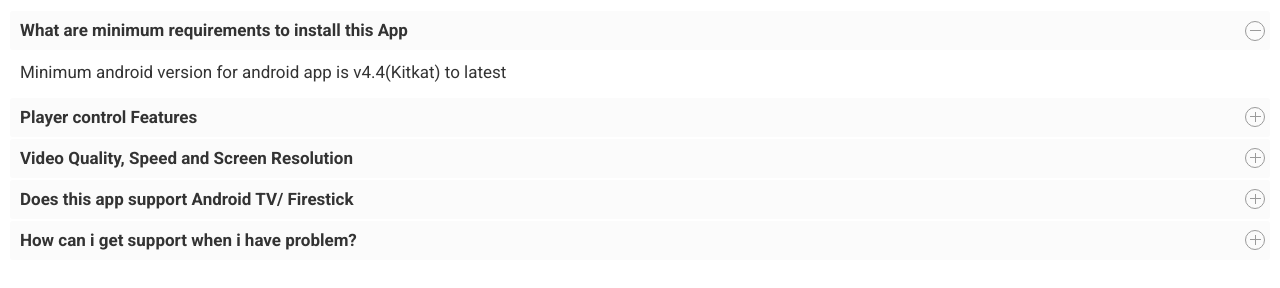
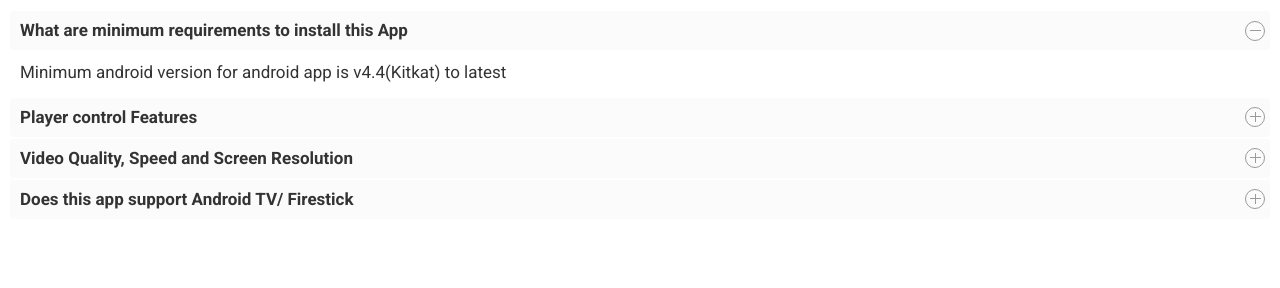
Before and after one commit to s1068/dd, a plain HTML site: page south/faq.html in a window 1280 px wide. Drawn offline with nearby package versions, Linux system fonts and the light colour scheme.

Commit message:
Update faq.html

```diff
--- a/south/faq.html
+++ b/south/faq.html
@@ -226,10 +226,6 @@ body .acr_content {color: #afafaf;}
             <div class="title_div even "><span></span>Does this app support Android TV/ Firestick</div>
             <div class="acr_content " style="display:none;"> Yes, This same app supports Android TV, firesticks and Android box  </div>
           </div>
-          <div class="acr_coman_div">
-            <div class="title_div odd "><span></span>How can i get support when i have problem?</div>
-            <div class="acr_content " style="display:none;"> Drop us an email at ddnetwork@protonmail.com or join telegram group t.me/SouthTvSupport </div>
-          </div>
         </div>
       </div>
     </div>
```
